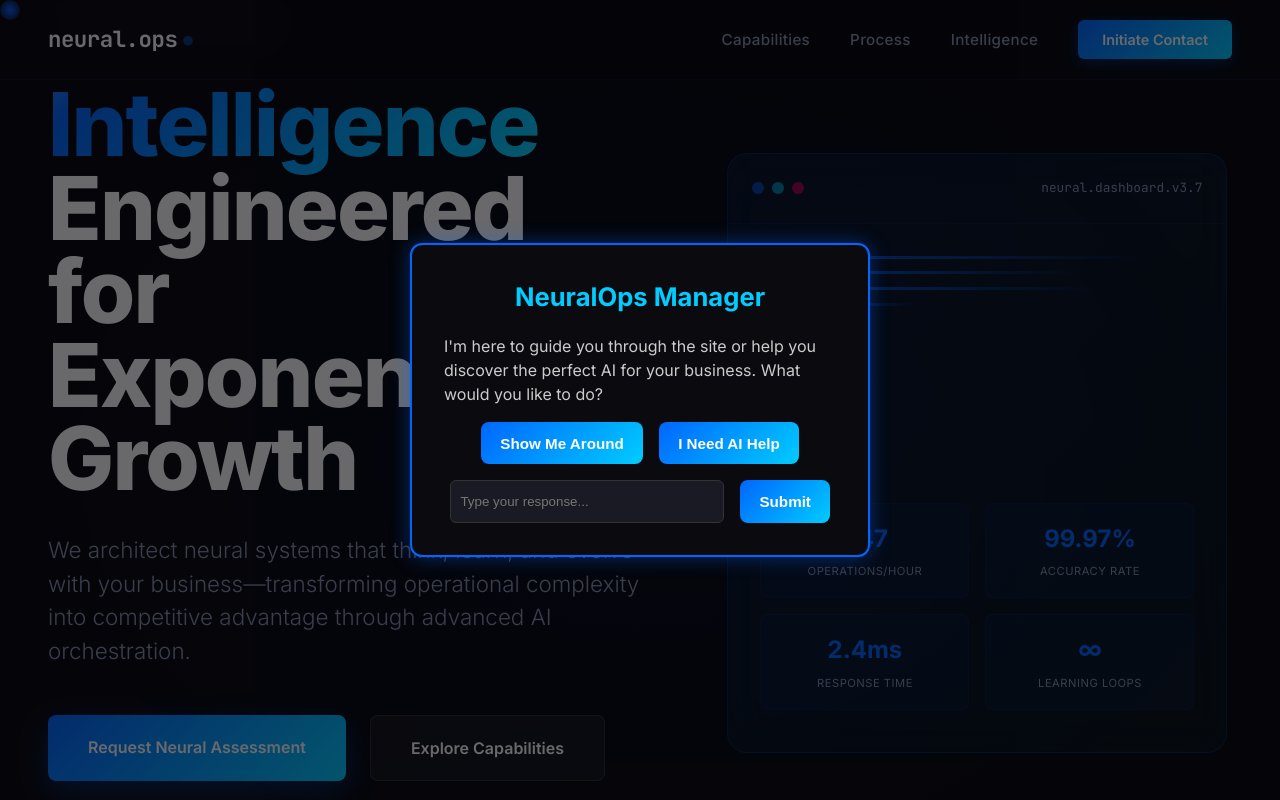
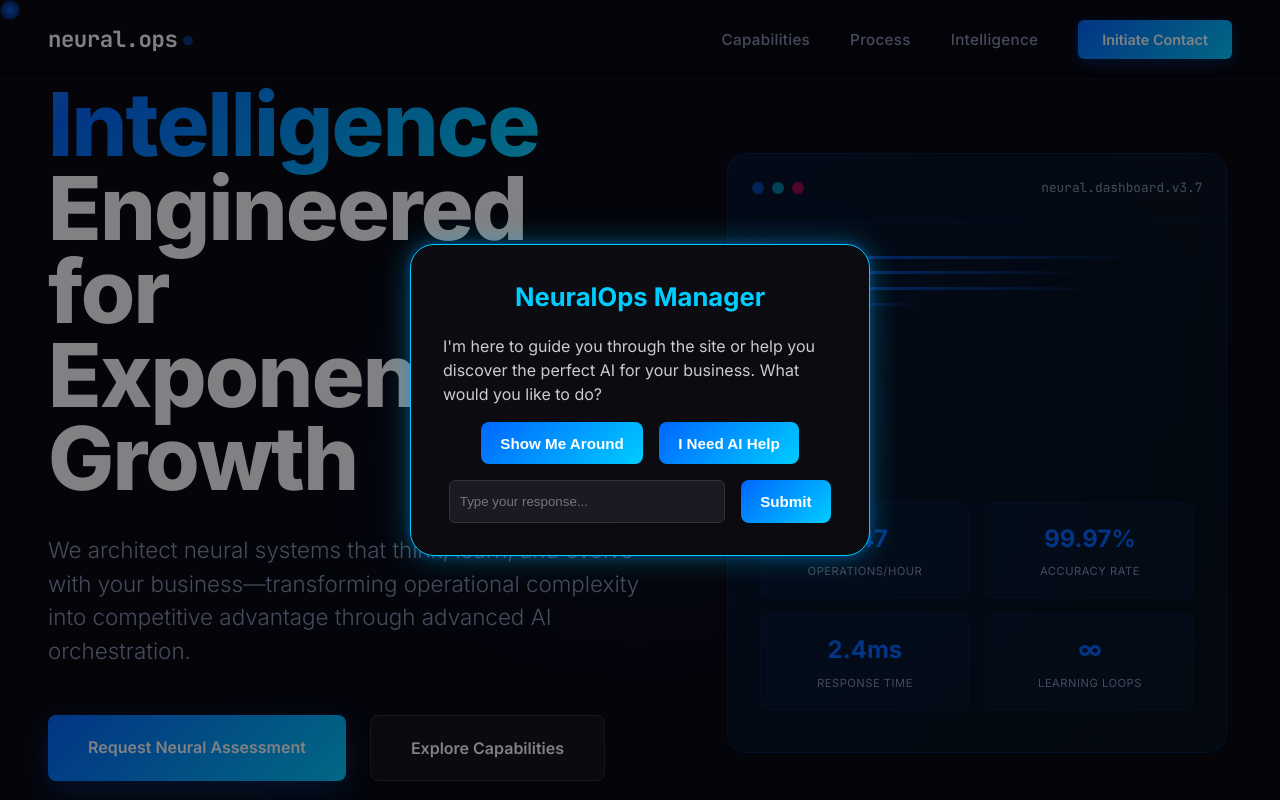
Before and after one commit to NerualOps/NerualOps, a plain HTML site: page index.html in a window 1280 px wide. Shown: the top 800 px of the page. Drawn offline with Linux system fonts and the light colour scheme.

Commit message:
Update neural-assistant.css

```diff
--- a/neural-assistant.css
+++ b/neural-assistant.css
@@ -4,7 +4,7 @@
   left: 0;
   width: 100%;
   height: 100%;
-  background: rgba(5, 5, 10, 0.6);
+  background: rgba(5, 5, 10, 0.5);
   display: flex;
   align-items: center;
   justify-content: center;
@@ -13,15 +13,17 @@
 }
 
 #neural-popup-box {
-  background: #0a0a0f;
-  border: 2px solid #0066ff;
+  background: linear-gradient(145deg, #0c0c12, #0a0a0f);
+  border: 1px solid #00ccff;
   padding: 2rem;
-  border-radius: 12px;
+  border-radius: 24px;
   width: 90%;
   max-width: 460px;
   color: white;
   text-align: center;
-  box-shadow: 0 0 20px rgba(0,102,255,0.4);
+  box-shadow: 0 0 30px rgba(0, 204, 255, 0.35), 0 0 10px rgba(0, 102, 255, 0.4);
+  transition: all 0.4s ease;
+  backdrop-filter: blur(12px);
 }
 
 .popup-title {
```
